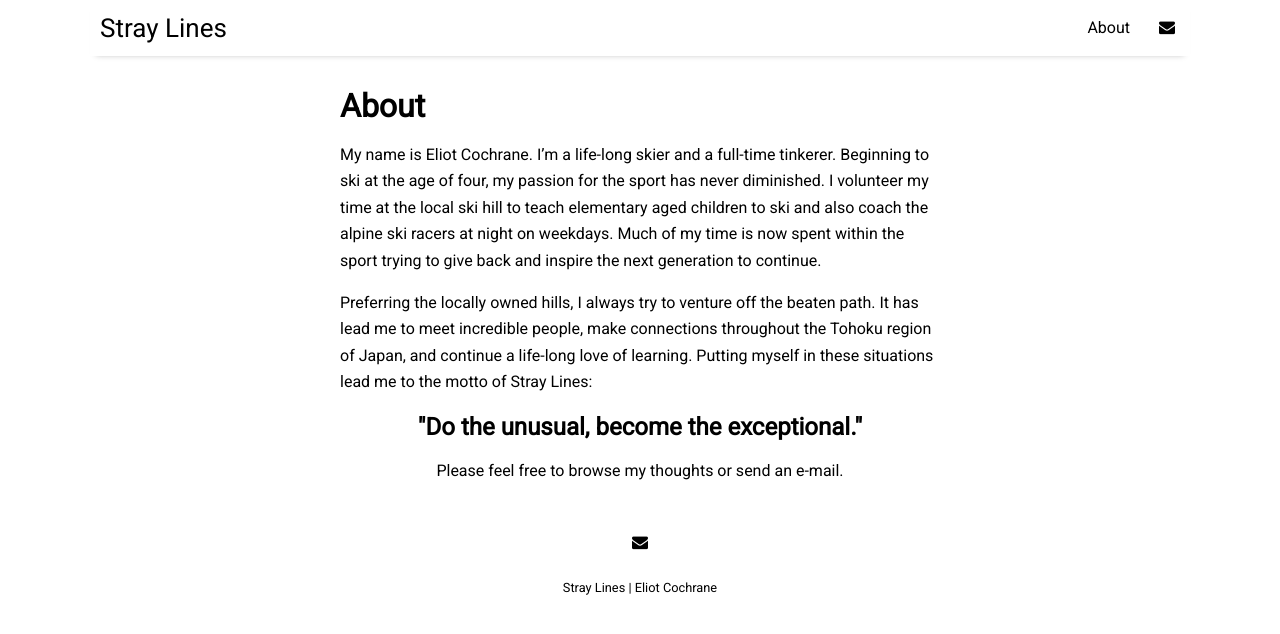
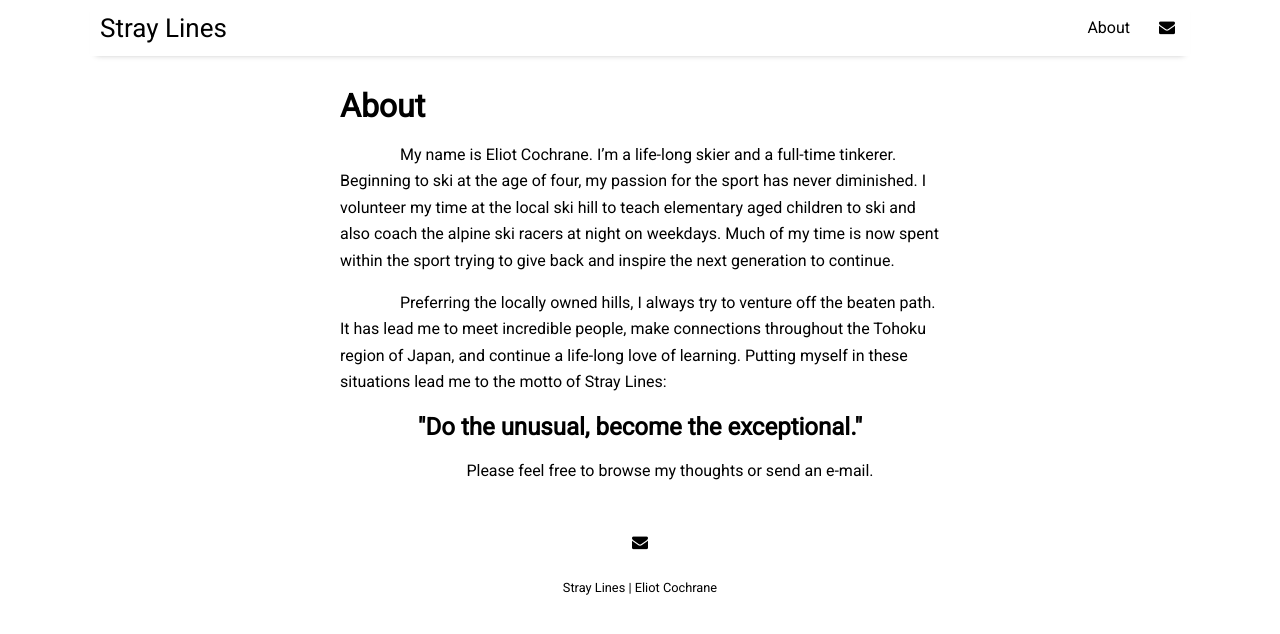
Before and after one commit to eliotcochrane/eliotcochrane.github.io, a Jekyll site: the page built from pages/about.md, in a window 1280 px wide. Shown: the top 634 px of the page. Built offline with Jekyll 4.4.1, drawn with Linux system fonts in a browser that asks for light colours; nearby versions of some CDN libraries.

Commit message:
Indent paragraphs
-Include the text-indent at 10% for the first line of paragraphs

```diff
--- a/_sass/_base.scss
+++ b/_sass/_base.scss
@@ -50,6 +50,7 @@ body img {
 
 p {
   display: block;
+  text-indent: 10%;
   margin-top: 1em;
   margin-bottom: 1em;
   margin-left: 0;
```
